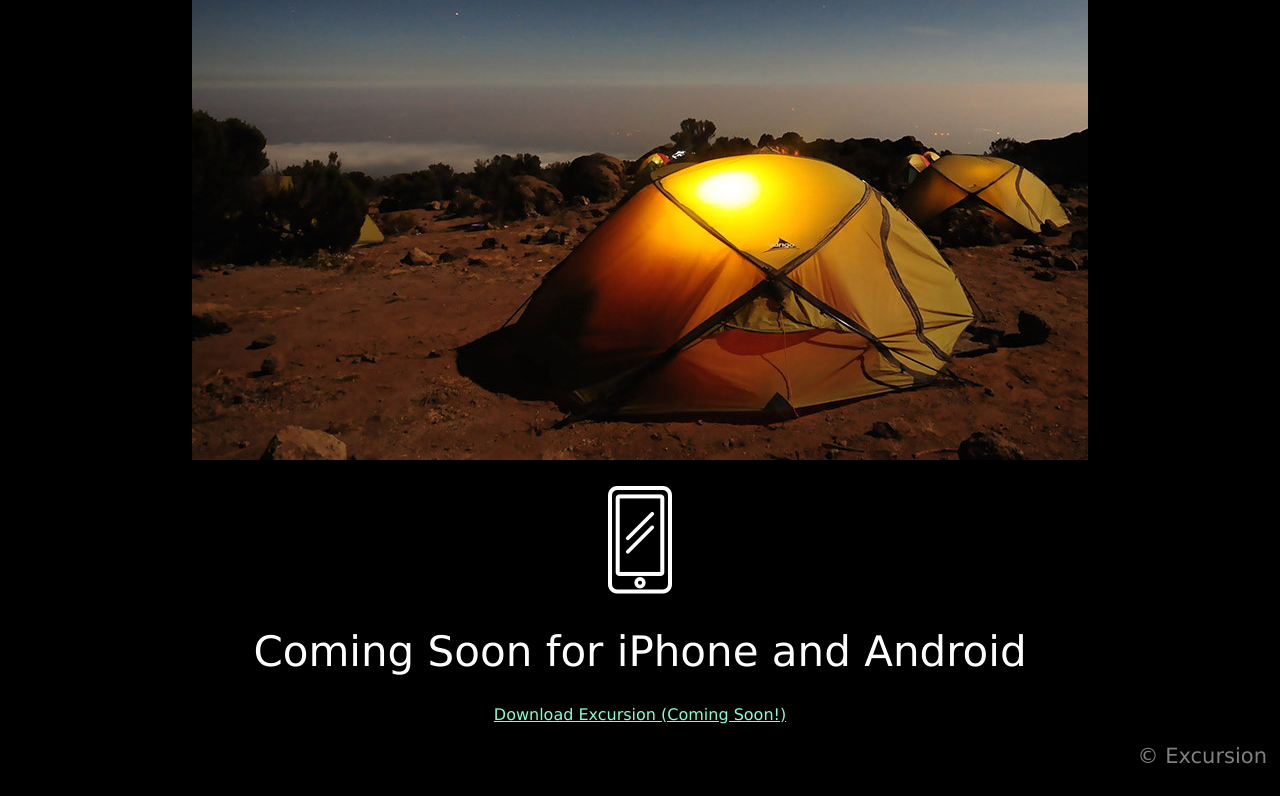
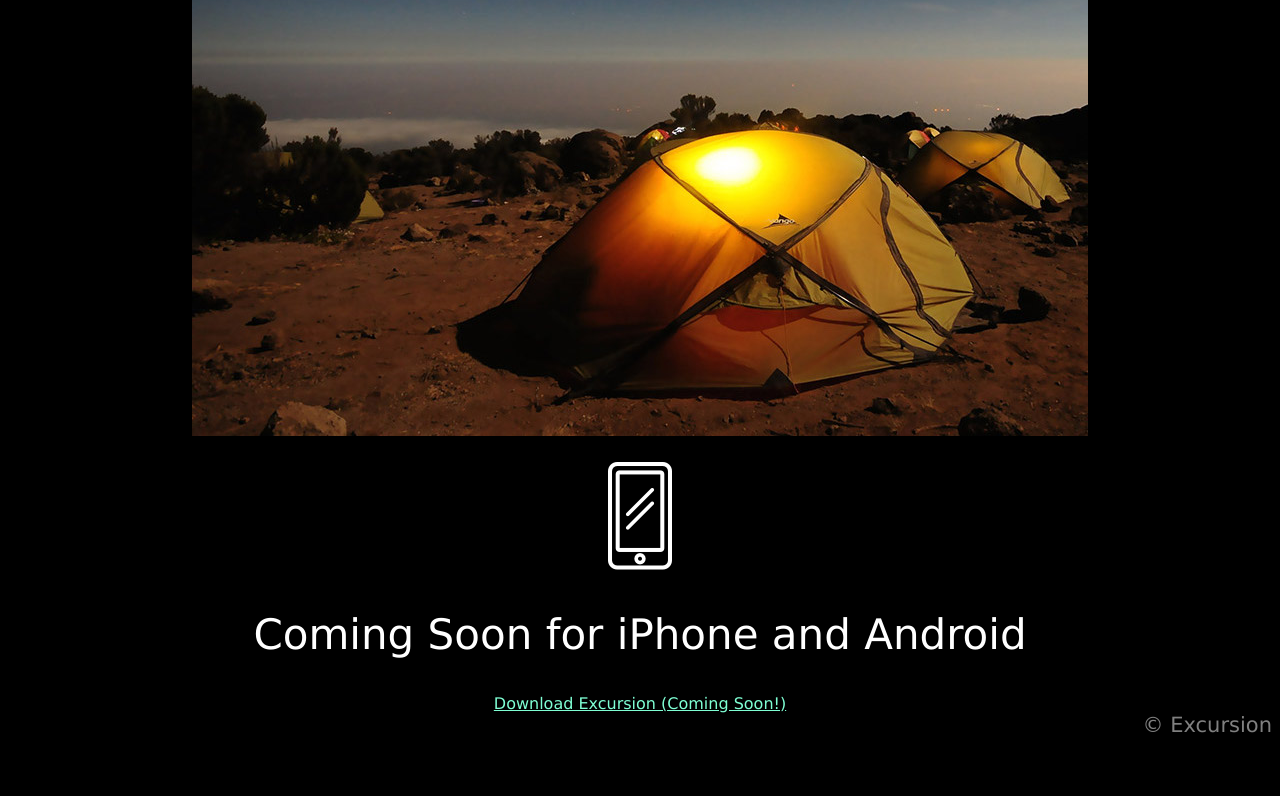
Before and after one commit to NandaSal/excursion, a plain HTML site: page index.html in a window 1280 px wide. Shown: the part 563-1359 px from the top of the page. After the commit the page ends 1308 px from the top, so only its background shows below. Drawn offline with Linux system fonts and the light colour scheme.

Commit message:
solved problems

```diff
--- a/index.html
+++ b/index.html
@@ -27,7 +27,7 @@
 
      <p><img src="/resources/images/phone.png" alt="Phone Icon"></p>
 
-     <h1 class="padding-bt">Coming Soon for iPhone and Android</h1>
+     <h2 class="padding-bt">Coming Soon for iPhone and Android</h2>
      <a href="index.html">Download Excursion (Coming Soon!)</a>
 
      <footer>
--- a/resources/css/style.css
+++ b/resources/css/style.css
@@ -1,7 +1,7 @@
 body {
   background-color: black;
   text-align: center;
-  font-family: Verdana;
+  font-family: Verdana, sans-serif;
   color: white;
 }
 
@@ -20,7 +20,7 @@ main .video {
   padding: 24px;
 }
 
-main h1 {
+main h2 {
   font-weight: 300;
   font-size: 42px;
 }
@@ -34,12 +34,10 @@ main a {
   color: aquamarine;
   text-decoration: underline;
   font-size: 16px;
-  padding: 10px;
 }
 
 footer {
   color: gray;
   text-align: right;
   font-size: 21px;
-  padding: 20px 5px;
 }
```
